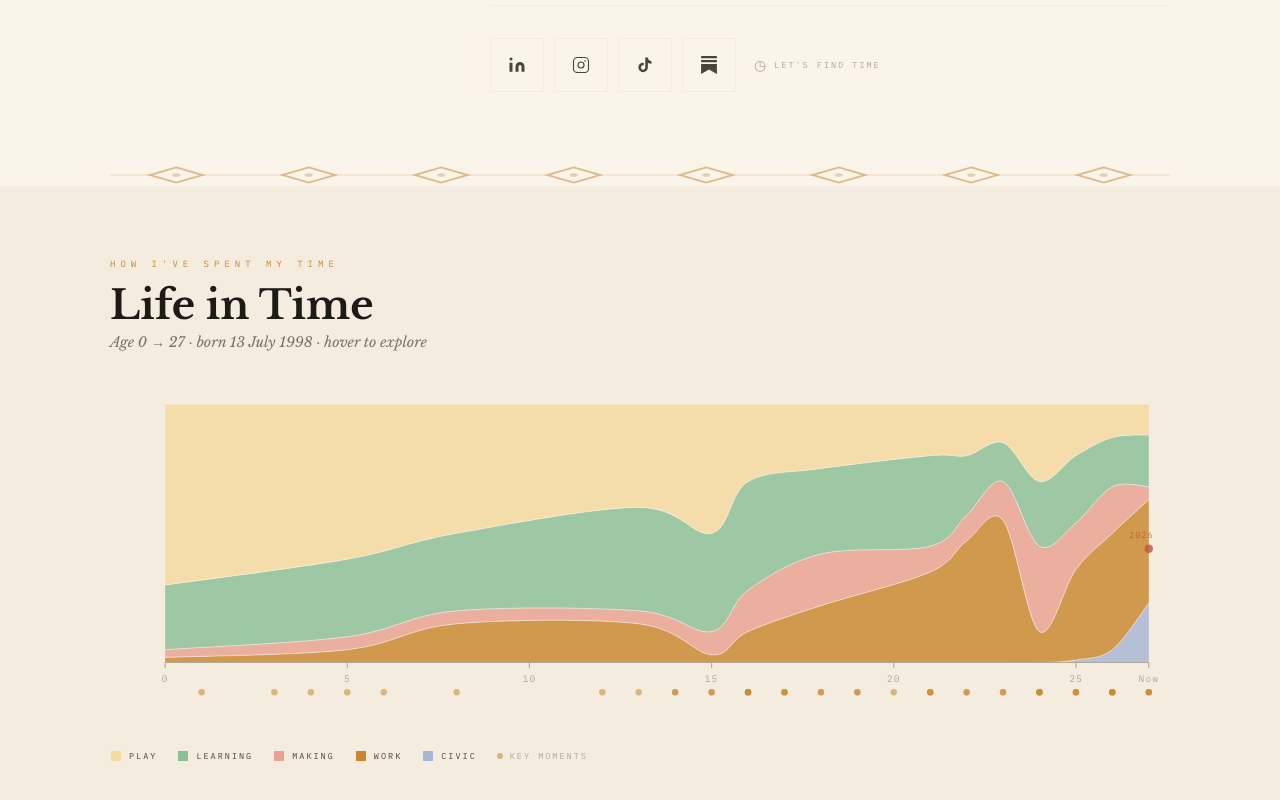
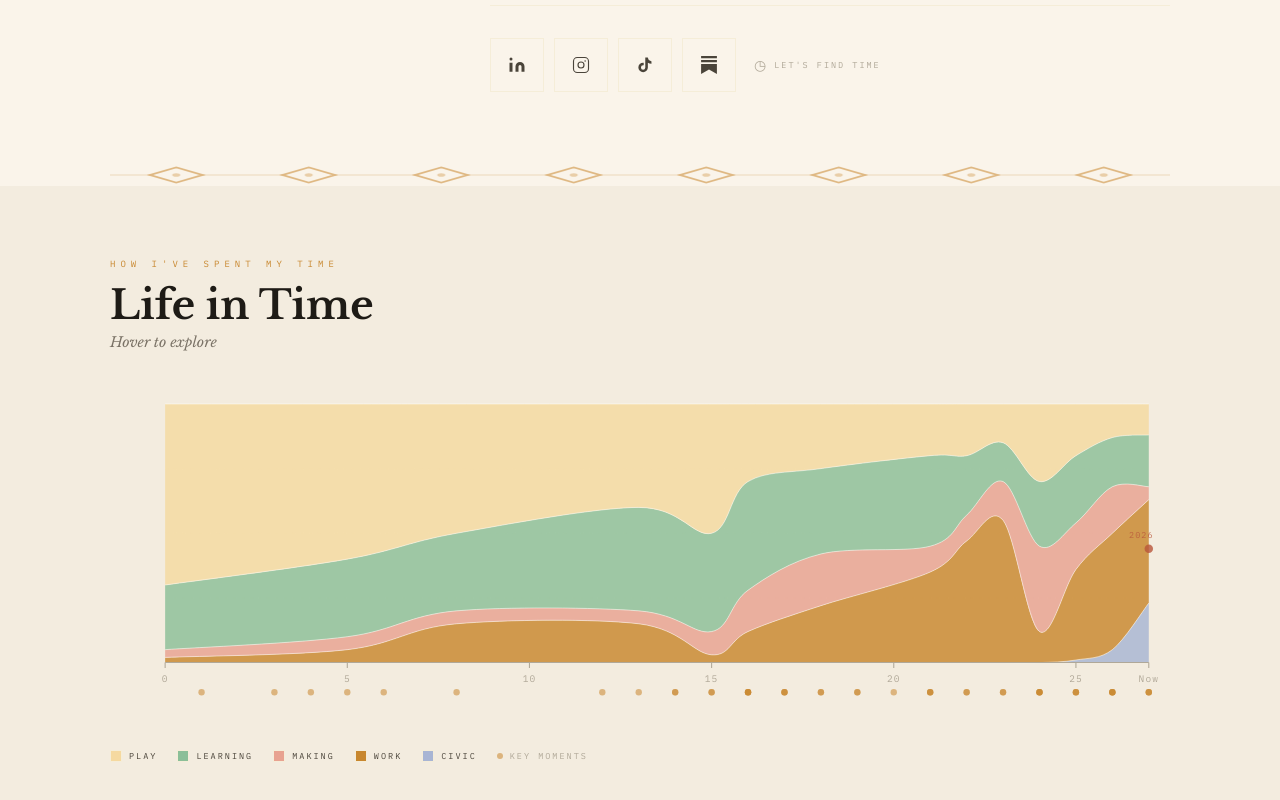
Before and after one commit to motitomi/portfolio-site, a React (Vite) app: page / in a window 1280 px wide. Shown: the part 1635-2435 px from the top of the page. Built offline with nearby package versions, Linux system fonts and the light colour scheme.

Commit message:
Simplify LifeChart subtitle to 'Hover to explore'
Co-Authored-By: Claude Sonnet 4.6 <noreply@anthropic.com>

```diff
--- a/src/components/LifeChart.jsx
+++ b/src/components/LifeChart.jsx
@@ -122,7 +122,7 @@ export default function LifeChart() {
             Life in Time
           </h2>
           <p style={{ fontFamily: serif, fontStyle: 'italic', fontSize: 14, color: C.inkLight, marginBottom: 36 }}>
-            Age 0 → 27 · born 13 July 1998 · hover to explore
+            Hover to explore
           </p>
         </Reveal>
 
```
